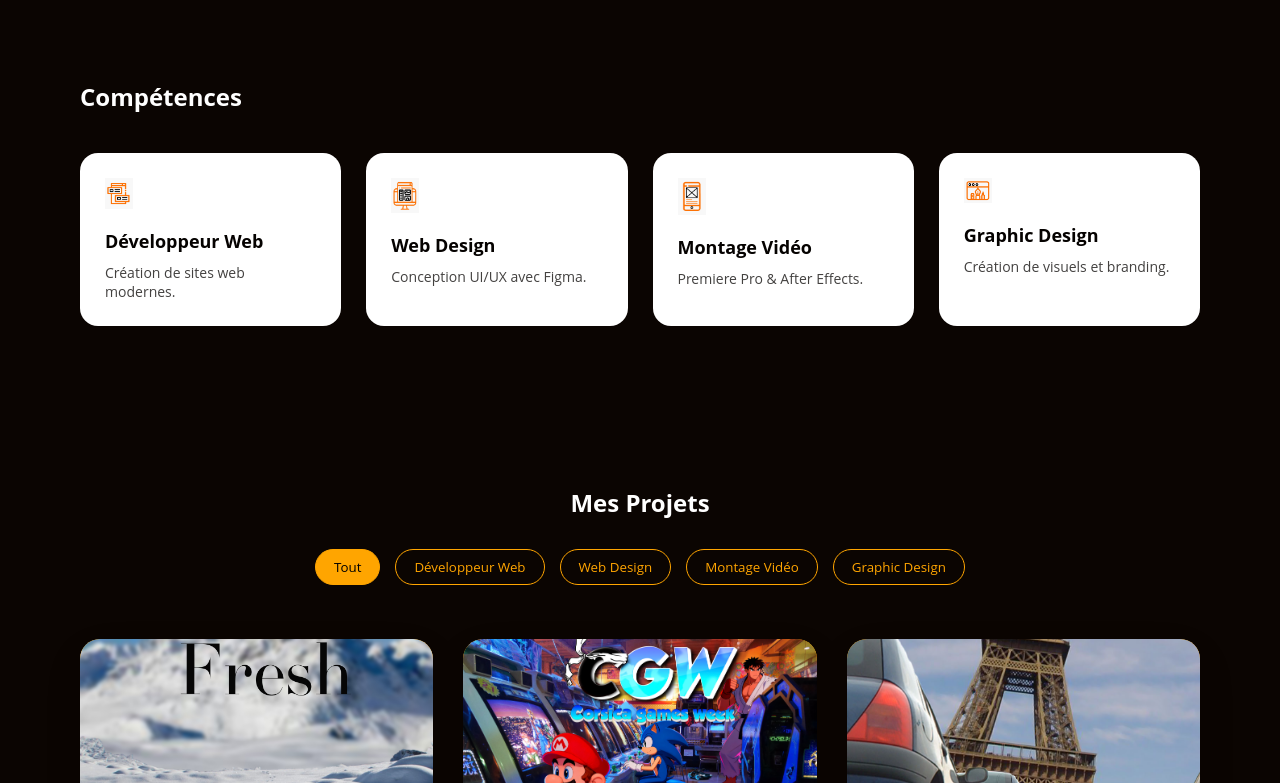
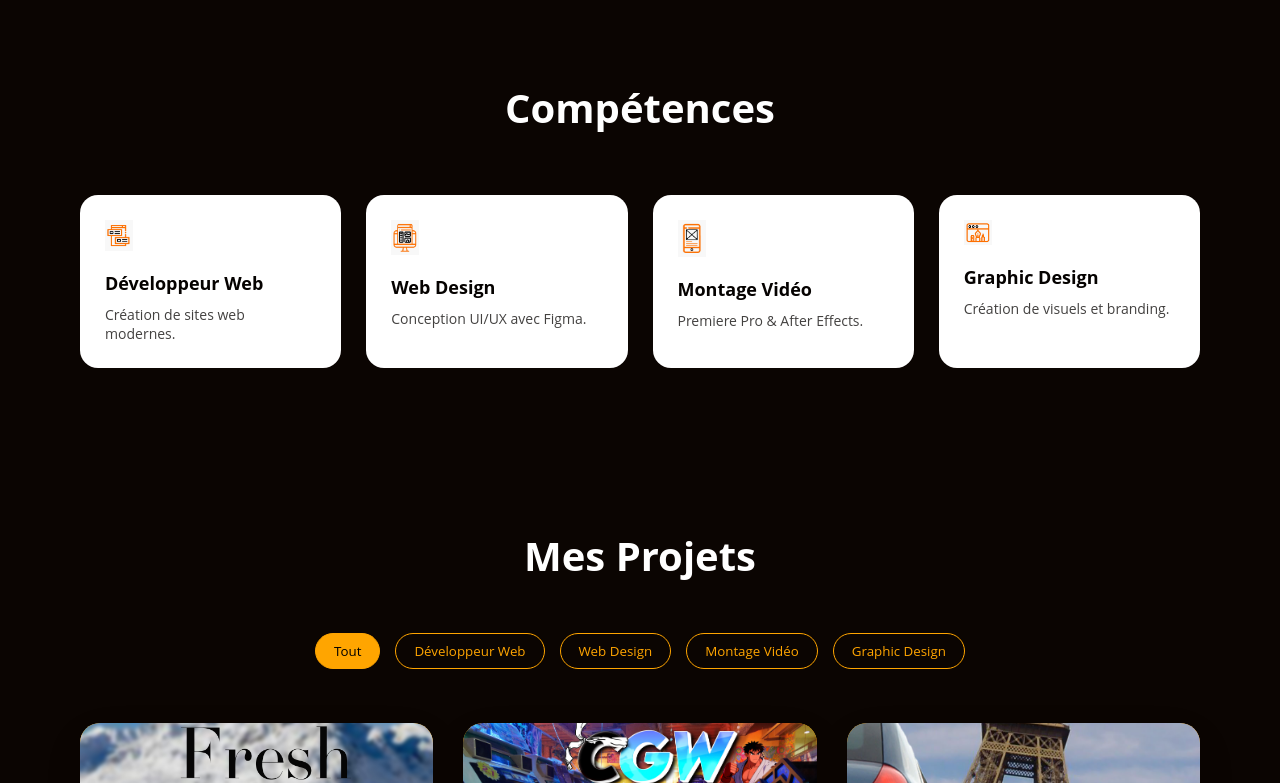
Before and after one commit to faurerobin2007-debug/portfolio, a plain HTML site: page index.html in a window 1280 px wide. Shown: the part 800-1583 px from the top of the page. Drawn offline with Linux system fonts and the light colour scheme.

Commit message:
Add files via upload

```diff
--- a/style.css
+++ b/style.css
@@ -142,9 +142,11 @@ body {
   padding: 80px;
 }
 
-.skills h1 {
+.skills h2 {
   text-align: center;
   margin-bottom: 60px;
+  font-size: 2.5rem;
+
 }
 
 @keyframes fadeIn {
@@ -216,8 +218,9 @@ body {
 }
 
 
-.projects h1 {
+.projects h2 {
   margin-bottom: 50px;
+  font-size: 2.5rem;
 }
 
 @keyframes fadeIn {
@@ -482,6 +485,7 @@ a {
   font-weight: 700;
   letter-spacing: 1px;
   margin: 100px 0 90px;      /* plus d’air */
+  font-family: "Raleway";
 }
 
 
```
